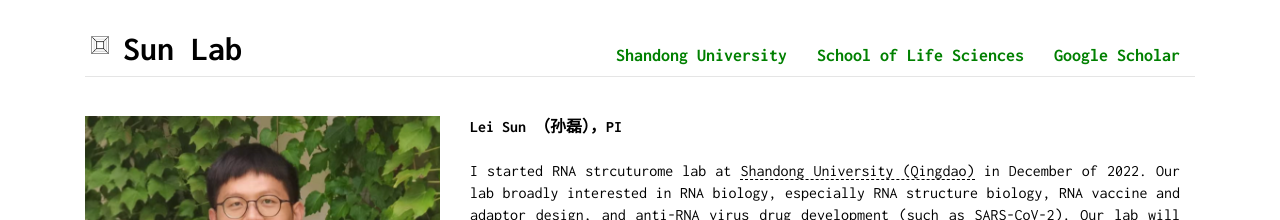
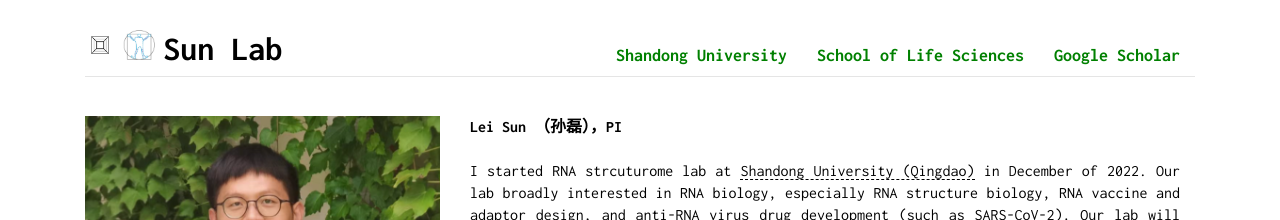
Before and after one commit to sunlei0227/sunlei0227.github.io, a Jekyll site: the page index.html, which Jekyll copies as it is, in a window 1280 px wide. Shown: the top 220 px of the page. Built offline with Jekyll 4.4.1, drawn with Linux system fonts in a browser that asks for light colours; comment, search, counter and statistics services are not loaded.

Commit message:
Update index.html

```diff
--- a/index.html
+++ b/index.html
@@ -94,6 +94,7 @@
                 <div class="col-md-12 col-sm-12 col-xs-12 col-12">
                     <div id="site-title-container">
                         <img alt="Sun Lab (孙磊)" title="Sun Lab (孙磊)" src="static/img/geometry.gif" style="height: 30px;" />
+                        <img alt="Sun Lab (孙磊)" title="Sun Lab (孙磊)" src="static/img/logo.jpg" style="height: 30px;" />
                         <a id="site-title" href="">Sun Lab</a>
                     </div>
                     <div id="navbar-ul-container">
```
